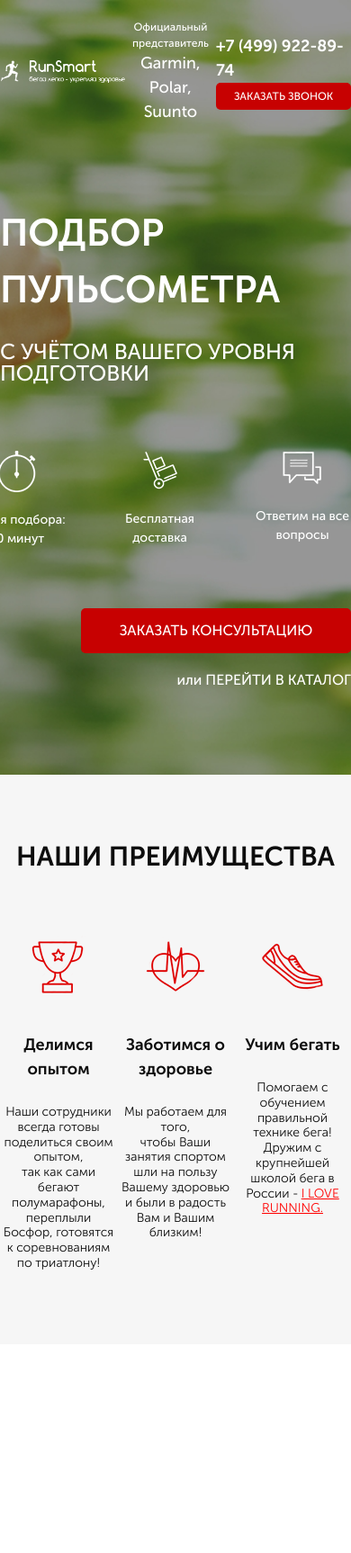
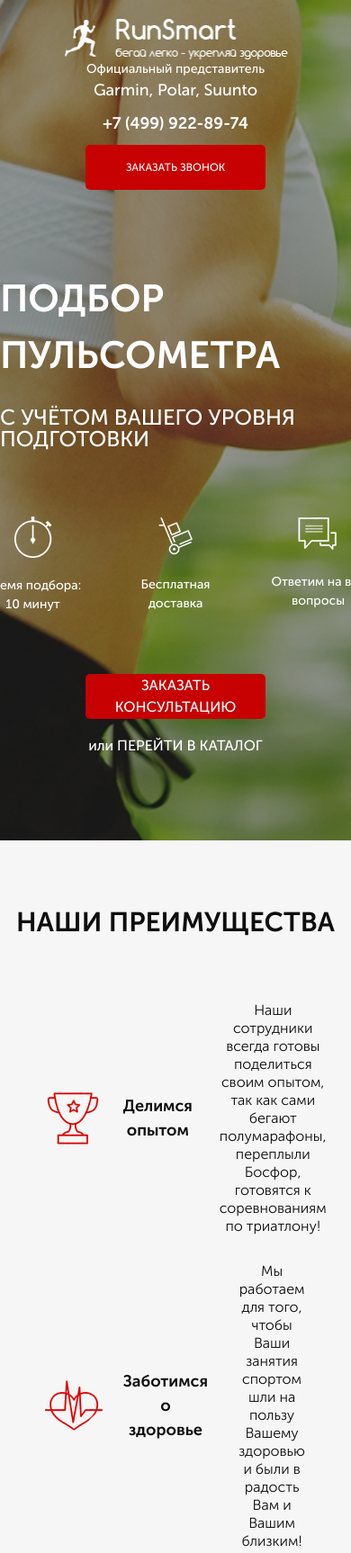
Before and after one commit to AndreyTG1989/pulse, a website: page src/index.html in a window 390 px wide. Shown: the top 1726 px of the page at 90% size. Before the commit the page ends 1494 px from the top, so only its background shows below. Drawn offline with Linux system fonts and the light colour scheme.

Commit message:
17 февраля буду делать адаптив каринки

```diff
--- a/src/sass/base/_media.scss
+++ b/src/sass/base/_media.scss
@@ -1,4 +1,75 @@
-@media (max-width: 1200px)
+@media (max-width: 1200px){
+        .header{
+            display: flex;
+            justify-content: space-around;
+            &__official{
+                font-size: 14px;
+            }
+            &__phone{
+                margin-bottom: 10px;
+            }
+        }
+        .promo__wrapper{
+            display: flex;
+            flex-direction: column;
+            align-items: center;
+            margin-top: 90px;
+            &__icon{
+                font-size: 14px;
+            }
+        }
+        .advantages{
+            &__wrapper{
+                display: flex;
+                justify-content: space-around;
+                margin-top: 65px;}
+            &__descr{
+                font-size: 14px;
+            }
+    }
+}
+@media (max-width: 991px){
+    .promo{
+        background: url(../img/main_961.jpg) (center/cover) no-repeat;
+        height: auto;
+        }
     .header{
+        margin: 0 auto;
+        max-width: 70%;
+        flex-wrap: wrap;
+        &__phone{
+            margin-top: 10px;
+        }
+    }
+    .button{
+        width: 200px;
+        height: 50px;
+    }
+    .advantages{
+        &__wrapper{
+            display: flex;
+            flex-direction: column;
+            align-items:center;
 
+        }
+        &__item{
+            width: 76%;
+            min-height: 50px;
+            margin-bottom: 30px;
+            display: flex;
+            justify-content: space-between;
+            align-items:center;
+        }
+        &__subtitle{
+            margin: 0;
+            padding-left: 20px;
+        }
+        &__descr{
+            margin: 0;
+            font-size: 16px;
+            line-height: 20px;
+            padding-left: 30px;
+
+        }
     }
+}
```
Also changed, not shown: src/css/style.min.css, src/img/main_961.jpg (added).
